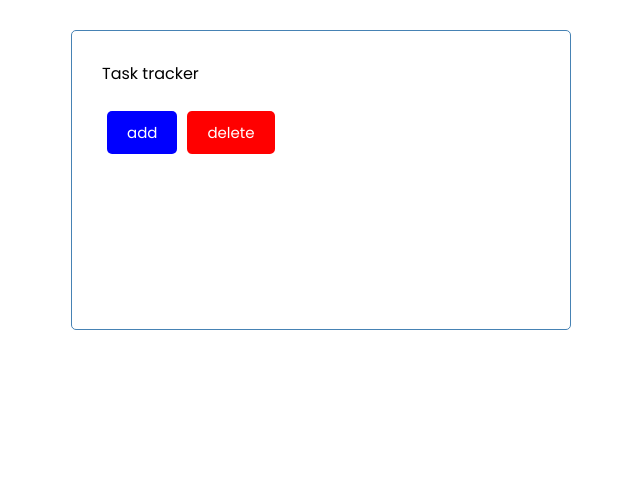
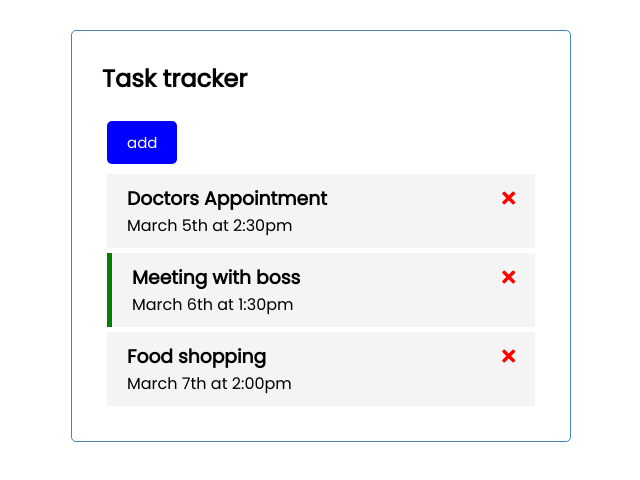
Before and after one commit to AhmedSM1/TaskTracker, a Vue app: page / in a window 1280 px wide. Shown: the top 480 px of the page, without its empty margins (319-959 px from the left). Built offline with nearby package versions, Linux system fonts and the light colour scheme.

Commit message:
delete tasks

```diff
--- a/public/index.html
+++ b/public/index.html
@@ -4,6 +4,10 @@
     <meta charset="utf-8">
     <meta http-equiv="X-UA-Compatible" content="IE=edge">
     <meta name="viewport" content="width=device-width,initial-scale=1.0">
+    <link
+    rel="stylesheet"
+    href="https://cdnjs.cloudflare.com/ajax/libs/font-awesome/5.15.2/css/all.min.css"
+  />
     <link rel="icon" href="<%= BASE_URL %>favicon.ico">
     <title><%= htmlWebpackPlugin.options.title %></title>
   </head>
--- a/src/App.vue
+++ b/src/App.vue
@@ -1,18 +1,56 @@
 <template>
 <div class="container">
    <Header title = "Task tracker" />
+   <Tasks
+   @delete-task="deleteTask"
+   :tasks="tasks" />
 </div>
 
 </template>
 
 <script>
 import Header from './components/Header.vue'
+import Tasks from './components/tasks.vue'
 export default {
 
   name: 'App',
   components: {
-    Header
+    Header,
+    Tasks,
+  },
+  data() {
+    return {
+      tasks: []
+    }
+  },
+  created(){
+    this.tasks =  [
+    {
+      "id": "1",
+      "text": "Doctors Appointment",
+      "day": "March 5th at 2:30pm",
+      "reminder": false
+    },
+    {
+      "id": "2",
+      "text": "Meeting with boss",
+      "day": "March 6th at 1:30pm",
+      "reminder": true
+    },
+    {
+      "id": "3",
+      "text": "Food shopping",
+      "day": "March 7th at 2:00pm",
+      "reminder": false
+    }
+  ]
+},
+methods: {
+  deleteTask(id){
+    this.tasks = this.tasks.filter( (task) => task.id !== id);
   }
+}
+
 }
 </script>
 
--- a/src/components/Button.vue
+++ b/src/components/Button.vue
@@ -1,15 +1,22 @@
 <template>
-    <button class="btn" :style="{background : color}"> {{ text }}</button>
+    <button  @click="onClick()" class="btn" :style="{background : color}"   >
+      {{ text }}
+
+      </button>
 
 </template>
 
 <script>
 export default {
-  name: "Button",
+  name: 'Button',
   props: {
-      "text": String,
-      "color":String,
+    text: String,
+    color: String,
   },
-
+  methods: {
+    onClick() {
+      console.log("click");
+    },
+  },
 }
 </script>
--- a/src/components/Header.vue
+++ b/src/components/Header.vue
@@ -1,9 +1,9 @@
 <template>
     <header>
-         {{  title  }}
+       <h2>  {{  title  }} </h2>
     </header>
      <Button text = "add" color = blue />
-     <Button text = "delete" color = red />
+
 </template>
 
 <script>
@@ -21,10 +21,16 @@
 </script>
 
 <style scoped>
+
 header {
   display: flex;
   justify-content: space-between;
   align-items: center;
   margin-bottom: 20px;
 }
+
+.h2 {
+   align-items: center;
+}
+
 </style>
--- /dev/null
+++ b/src/components/Task.vue
@@ -0,0 +1,44 @@
+<template>
+    <div :class="[task.reminder ?  'reminder' : '', 'task']"   >
+         <h3>
+            {{ task.text }}
+             <i  @click="onDelete(task.id)"   class="fas fa-times"></i>
+        </h3>
+         <p> {{ task.day }} </p>
+
+    </div>
+</template>
+
+<script>
+export default {
+    name: 'Task',
+    props: {
+        task: Object
+    },
+    methods: {
+      onDelete(id){
+        this.$emit('delete-task', id)
+      }
+    }
+}
+</script>
+
+<style scope>
+.fas {
+  color: red;
+}
+.task {
+  background: #f4f4f4;
+  margin: 5px;
+  padding: 10px 20px;
+  cursor: pointer;
+}
+.task.reminder {
+  border-left: 5px solid green;
+}
+.task h3 {
+  display: flex;
+  align-items: center;
+  justify-content: space-between;
+}
+</style>
--- /dev/null
+++ b/src/components/tasks.vue
@@ -0,0 +1,29 @@
+<template>
+   <div :key="task.id" v-for="task in tasks" >
+
+       <Task  @delete-task="deleteTask(task.id)"  :task="task" />
+   </div>
+</template>
+
+<script>
+import Task from './Task.vue';
+export default {
+
+    name: 'Tasks',
+
+    props: {
+        tasks: Array
+    },
+    components: {
+        Task,
+    },
+    methods: {
+       deleteTask(id){
+        this.$emit('delete-task', id);
+        }
+    },
+    emits: ['delete-task']
+
+
+}
+</script>
```
Also changed, not shown: 1 other file (tests, documents, lock files or other folders).
